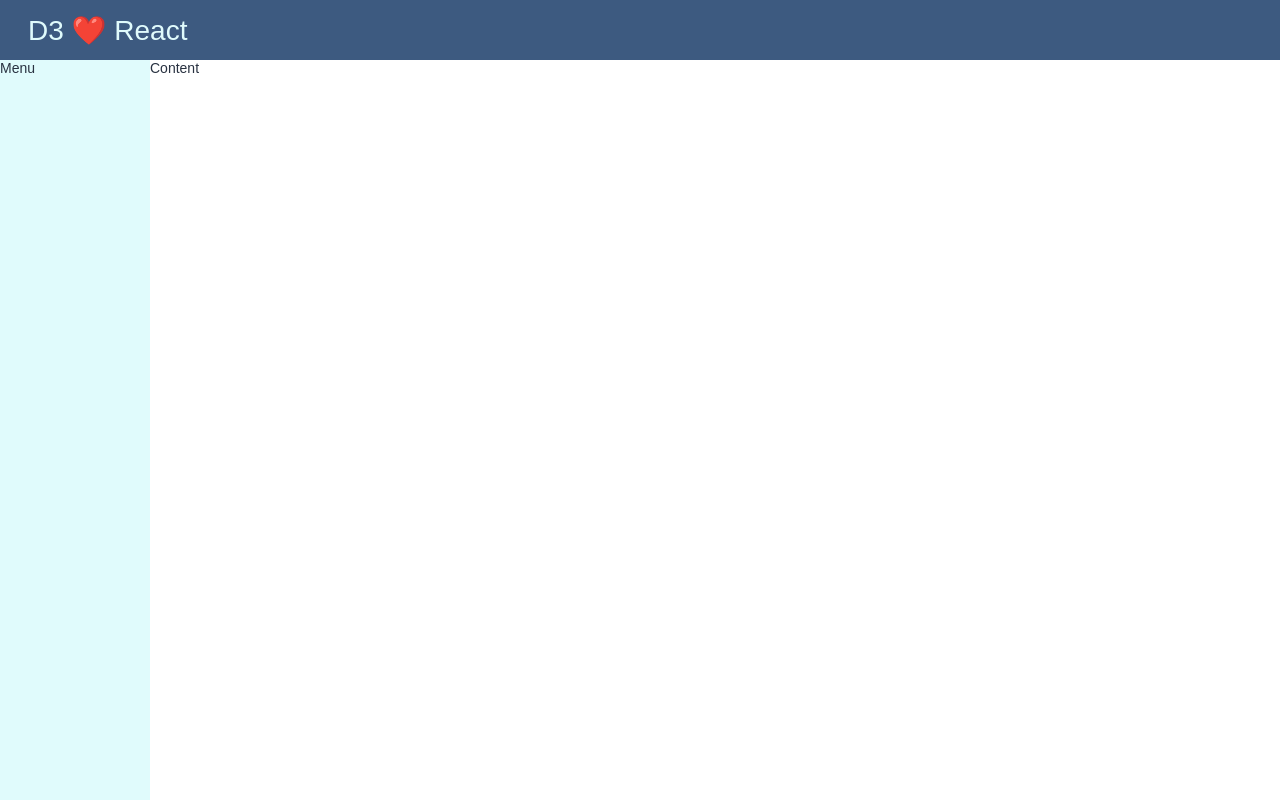
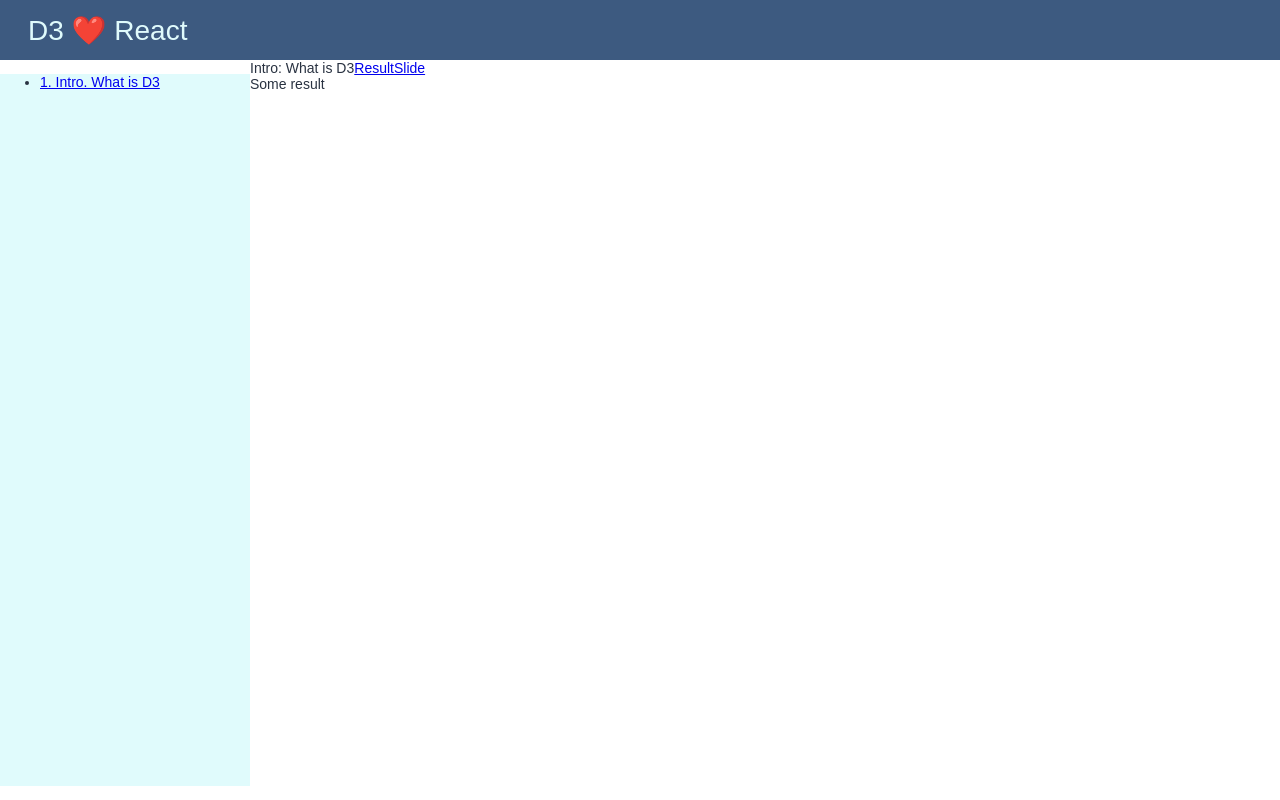
Before and after one commit to Sergei1984/d3-speech, a React (Vite) app: page /intro/1 in a window 1280 px wide. Built offline with nearby package versions, Linux system fonts and the light colour scheme.

Commit message:
Some basic chapter page

```diff
--- a/package.json
+++ b/package.json
@@ -19,10 +19,13 @@
   "dependencies": {
     "@types/react": "^16.8.17",
     "@types/react-dom": "^16.8.4",
+    "@types/react-router": "^5.0.0",
+    "@types/react-router-dom": "^4.3.3",
     "parcel-bundler": "^1.12.3",
     "prettier": "^1.17.0",
     "react": "^16.8.6",
     "react-dom": "^16.8.6",
+    "react-router-dom": "^5.0.0",
     "typescript": "^3.4.5"
   },
   "devDependencies": {
--- a/src/App.less
+++ b/src/App.less
@@ -4,7 +4,7 @@
     height: 100%;
     display: grid;
     grid-template-rows: 60px 1fr;
-    grid-template-columns: 150px 1fr;
+    grid-template-columns: 250px 1fr;
     grid-template-areas:
         "header header"
         "nav content";
--- a/src/App.tsx
+++ b/src/App.tsx
@@ -1,12 +1,22 @@
 import * as React from "react";
 import "./App.less";
+import { BrowserRouter, Link, Route } from "react-router-dom";
+import { Intro } from "./chapters";
 
 export function App() {
     return (
-        <div className="App">
-            <div className="App__header">D3 ❤️ React</div>
-            <div className="App__menu">Menu</div>
-            <div className="App__content">Content </div>
-        </div>
+        <BrowserRouter>
+            <div className="App">
+                <div className="App__header">D3 ❤️ React</div>
+                <ul className="App__menu">
+                    <li>
+                        <Link to="/intro/">1. Intro. What is D3</Link>
+                    </li>
+                </ul>
+                <div className="App__content">
+                    <Route path="/intro/:tab?" component={Intro} />
+                </div>
+            </div>
+        </BrowserRouter>
     );
 }
--- /dev/null
+++ b/src/chapters/ChapterPageBase.tsx
@@ -0,0 +1,32 @@
+import * as React from "react";
+import { Link, match } from "react-router-dom";
+
+export interface ChapterPageProps {
+    title: string;
+    md: string;
+    urlBase: string;
+    match: match<{ tab: string }>;
+    children: React.ReactChild | React.ReactChild[];
+}
+
+export function ChapterPageBase({
+    title,
+    urlBase,
+    match,
+    md,
+    children
+}: ChapterPageProps) {
+    return (
+        <div className="ChapterPage">
+            <div className="ChapterPage__header">
+                <span className="ChapterPage__title">{title}</span>
+                <Link to={`${urlBase}/`}>Result</Link>
+                <Link to={`${urlBase}/md`}>Slide</Link>
+            </div>
+            {match.params.tab === "md" && (
+                <div className="ChapterPage__md">{md}</div>
+            )}
+            {match.params.tab !== "md" && children}
+        </div>
+    );
+}
--- /dev/null
+++ b/src/chapters/Intro.tsx
@@ -0,0 +1,16 @@
+import * as React from "react";
+import { RouteChildrenProps } from "react-router";
+import { ChapterPageBase } from "./ChapterPageBase";
+
+export function Intro(props: RouteChildrenProps<{ tab: string }>) {
+    return (
+        <ChapterPageBase
+            {...props}
+            md="Some slide content"
+            title="Intro: What is D3"
+            urlBase="/intro"
+        >
+            <div>Some result</div>
+        </ChapterPageBase>
+    );
+}
--- /dev/null
+++ b/src/chapters/index.ts
@@ -0,0 +1 @@
+export * from "./Intro";
```
Also changed, not shown: 1 other file (tests, documents, lock files or other folders).
